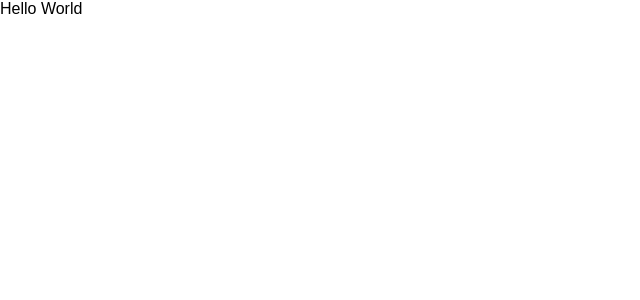
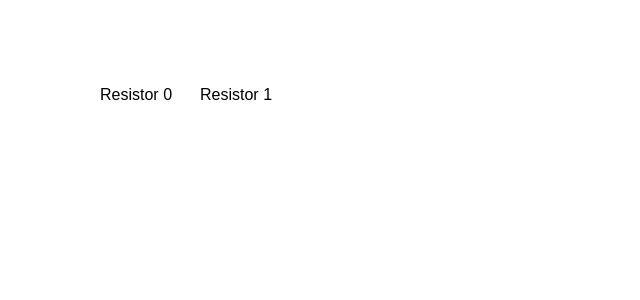
Before and after one commit to metromg/circuit-simulator-experiment, a React (Create React App) app: page / in a window 1280 px wide. Shown: the top 300 px of the page, without its empty margins (0-640 px from the left). Built offline with nearby package versions, Linux system fonts and the light colour scheme.

Commit message:
create redux store with reducer, move element action, basic drag element

```diff
--- a/src/App.js
+++ b/src/App.js
@@ -1,5 +1,15 @@
 import React from 'react';
+import { Provider } from 'react-redux';
+import { createStore } from 'redux';
+import rootReducer from './reducers';
+import Editor from './components/Editor';
 
-const App = () => (<div>Hello World</div>);
+const store = createStore(rootReducer);
+
+const App = () => (
+    <Provider store={store}>
+        <Editor />
+    </Provider>
+);
 
 export default App;
--- /dev/null
+++ b/src/actions/circuitElements.js
@@ -0,0 +1,7 @@
+export const MOVE_ELEMENT = 'MOVE_ELEMENT';
+
+export const moveElement = (id, position) => ({
+    type: MOVE_ELEMENT,
+    id,
+    position
+});
--- /dev/null
+++ b/src/components/Editor.js
@@ -0,0 +1,17 @@
+import React from 'react';
+import { connect } from 'react-redux';
+import EditorElement from './EditorElement';
+
+const Editor = (props) => (
+    <svg style={{position: 'absolute', left: '0', right: '0', width: '100%', height: '100%'}}>
+        {props.circuitElements.map(element => (
+            <EditorElement key={element.id} element={element} />
+        ))}
+    </svg>
+);
+
+const mapStateToProps = state => ({
+    circuitElements: Object.values(state.circuitElements)
+});
+
+export default connect(mapStateToProps)(Editor);
--- /dev/null
+++ b/src/components/EditorElement.js
@@ -0,0 +1,75 @@
+import React, { Component } from 'react';
+import { connect } from 'react-redux';
+import { moveElement } from '../actions/circuitElements';
+import Resistor from './elements/Resistor';
+
+const CircuitElements = {
+    Resistor
+}
+
+class EditorElement extends Component {
+    constructor(props) {
+        super(props);
+        this.handleMouseDownOnElement = this.handleMouseDownOnElement.bind(this);
+        this.handleMouseDown = this.handleMouseDown.bind(this);
+        this.handleMouseMove = this.handleMouseMove.bind(this);
+        this.handleMouseUp = this.handleMouseUp.bind(this);
+
+        this.dragging = false;
+    }
+
+    componentDidMount() {
+        document.addEventListener('mousedown', this.handleMouseDown);
+        document.addEventListener('mousemove', this.handleMouseMove);
+        document.addEventListener('mouseup', this.handleMouseUp);
+    }
+
+    componentWillUnmount() {
+        document.removeEventListener('mousedown', this.handleMouseDown);
+        document.removeEventListener('mousemove', this.handleMouseMove);
+        document.removeEventListener('mouseup', this.handleMouseUp);
+    }
+
+    handleMouseDownOnElement() {
+        this.dragging = true;
+    }
+
+    handleMouseDown() {
+    }
+
+    handleMouseMove(e) {
+        if (this.dragging === true) {
+            const mouseX = e.clientX;
+            const mouseY = e.clientY;
+
+            this.props.onDrag(this.props.element.id, mouseX, mouseY);
+        }
+    }
+
+    handleMouseUp() {
+        this.dragging = false;
+    }
+
+    render() {
+        const translate = `translate(${this.props.element.transform.position.x} ${this.props.element.transform.position.y})`;
+        const rotate = `rotate(${this.props.element.transform.rotation})`;
+        const transform = `${translate} ${rotate}`;
+
+        const CircuitElementByType = CircuitElements[this.props.element.type];
+        if (CircuitElementByType == null) {
+            throw new Error(`The circuit element of type '${this.props.element.type}' was not found.`);
+        }
+
+        return (
+            <g transform={transform}>
+                <CircuitElementByType element={this.props.element} onMouseDown={this.handleMouseDownOnElement} />
+            </g>
+        );
+    }
+}
+
+const mapDispatchToProps = dispatch => ({
+    onDrag: (id, x, y) => dispatch(moveElement(id, { x, y }))
+});
+
+export default connect(null, mapDispatchToProps)(EditorElement);
--- /dev/null
+++ b/src/components/elements/Resistor.js
@@ -0,0 +1,9 @@
+import React from 'react';
+
+const Resistor = (props) => (
+    <g onMouseDown={props.onMouseDown}>
+        <text>{props.element.type} {props.element.id}</text>
+    </g>
+)
+
+export default Resistor;
--- /dev/null
+++ b/src/reducers/circuitElements.js
@@ -0,0 +1,65 @@
+import { MOVE_ELEMENT } from '../actions/circuitElements';
+
+const INITIAL = {
+    0: {
+        id: 0,
+        type: 'Resistor',
+        properties: {
+            resistance: 100
+        },
+        transform: {
+            position: { x: 100, y: 100 },
+            rotation: 0
+        },
+        pins: [
+            { x: -48, y: 0 },
+            { x: 48, y: 0 }
+        ],
+        bounds: {
+            top: 32, bottom: 32,
+            left: 64, right: 64
+        }
+    },
+    1: {
+        id: 1,
+        type: 'Resistor',
+        properties: {
+            resistance: 200
+        },
+        transform: {
+            position: { x: 200, y: 100 },
+            rotation: 0
+        },
+        pins: [
+            { x: -48, y: 0 },
+            { x: 48, y: 0 }
+        ],
+        bounds: {
+            top: 32, bottom: 32,
+            left: 64, right: 64
+        }
+    }
+}
+
+const circuitElements = (state = INITIAL, action) => {
+    switch (action.type) {
+        case MOVE_ELEMENT:
+            const { id, position } = action;
+            const element = state[id];
+
+            return {
+                ...state,
+                [id]: {
+                    ...element,
+                    transform: {
+                        ...element.transform,
+                        position
+                    }
+                }
+            };
+        default:
+            return state;
+    }
+}
+
+export default circuitElements;
--- /dev/null
+++ b/src/reducers/index.js
@@ -0,0 +1,6 @@
+import { combineReducers } from 'redux';
+import circuitElements from './circuitElements';
+
+export default combineReducers({
+    circuitElements
+});
```
